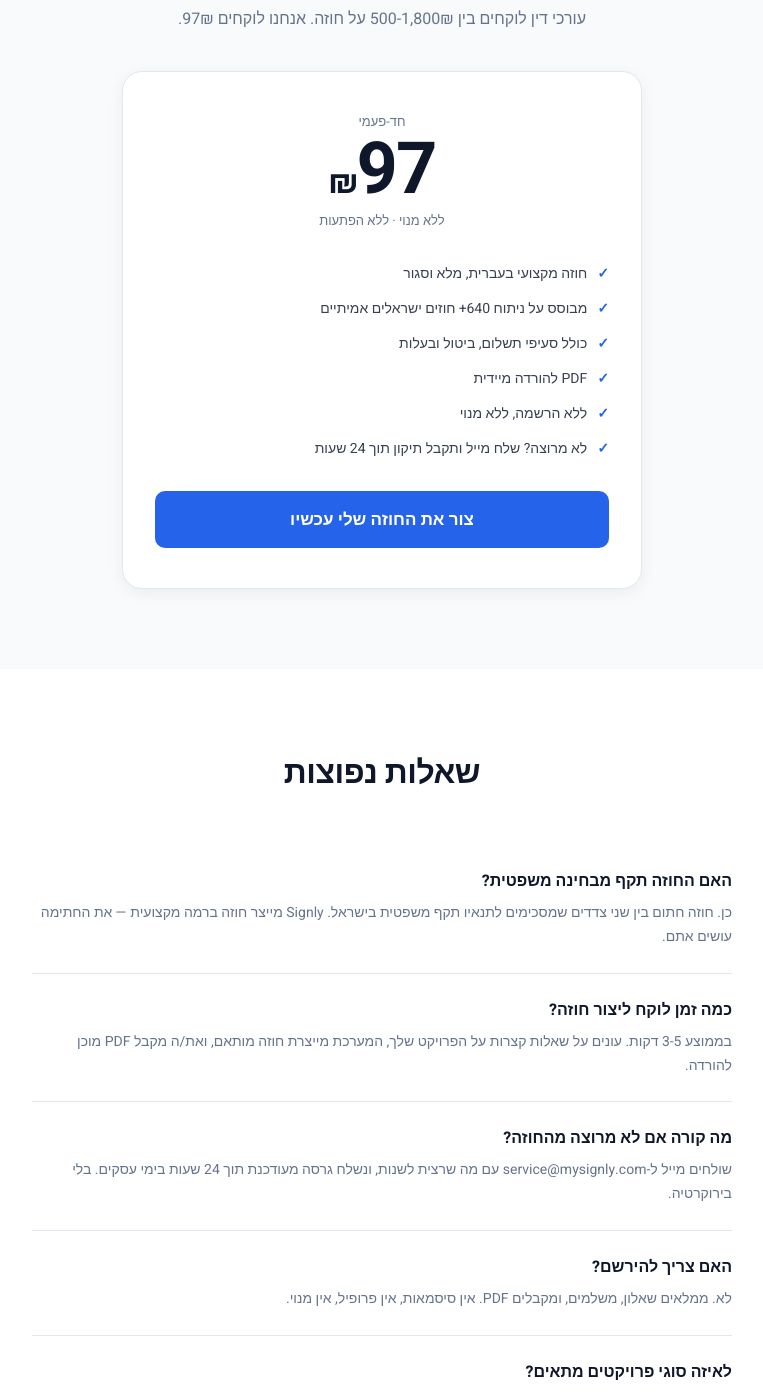
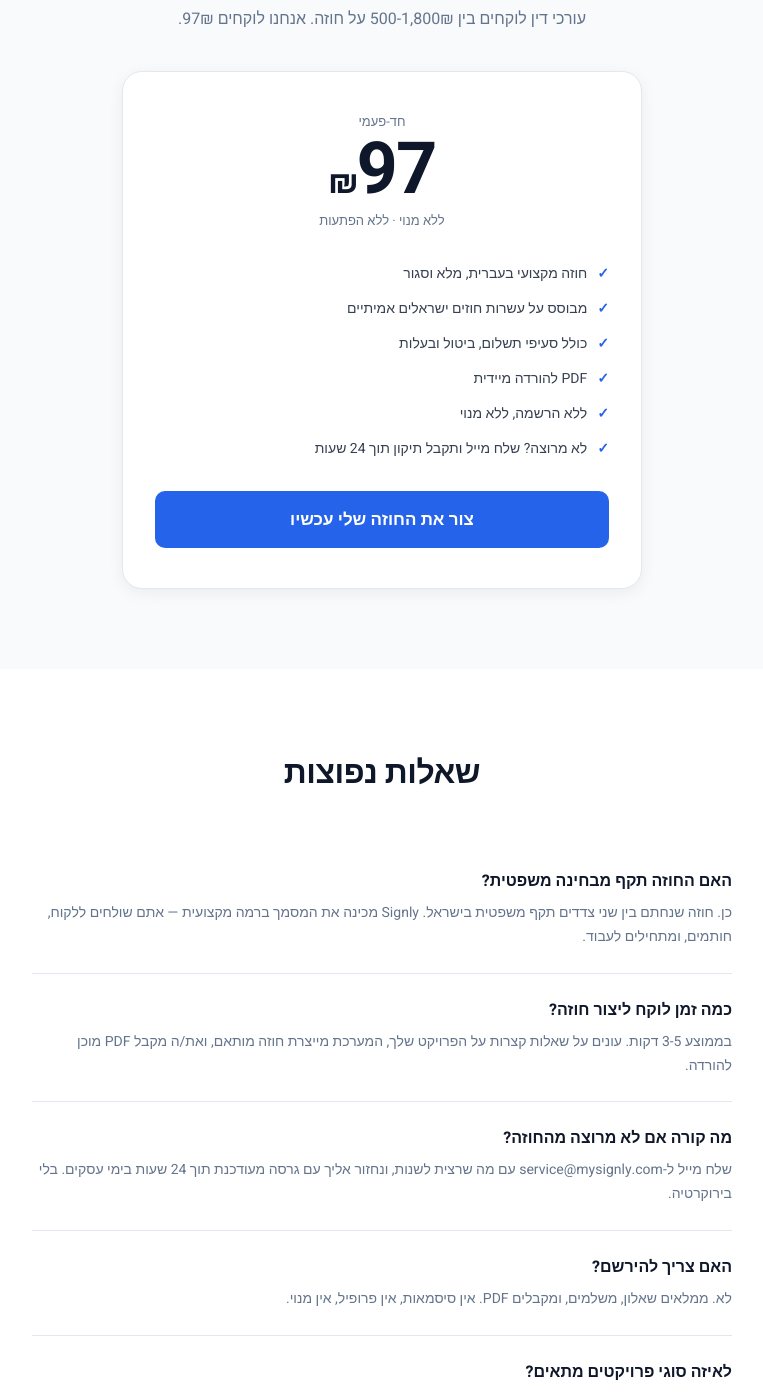
Before and after one commit to linoyayns/signly, a Next.js app: page / in a window 1280 px wide. Shown: the part 4786-6181 px from the top of the page, without its empty margins (258-1021 px from the left). Built offline with nearby package versions, Linux system fonts and the light colour scheme.

Commit message:
copy fixes: 640 to dozens, FAQ grammar consistency

```diff
--- a/app/page.tsx
+++ b/app/page.tsx
@@ -310,7 +310,7 @@ export default function HomePage() {
             <div style={{ display: "flex", flexDirection: "column", gap: 14, marginBottom: 32, textAlign: "right" }}>
               {[
                 "חוזה מקצועי בעברית, מלא וסגור",
-                "מבוסס על ניתוח 640+ חוזים ישראלים אמיתיים",
+                "מבוסס על עשרות חוזים ישראלים אמיתיים",
                 "כולל סעיפי תשלום, ביטול ובעלות",
                 "PDF להורדה מיידית",
                 "ללא הרשמה, ללא מנוי",
@@ -340,7 +340,7 @@ export default function HomePage() {
             {[
               {
                 q: "האם החוזה תקף מבחינה משפטית?",
-                a: "כן. חוזה חתום בין שני צדדים שמסכימים לתנאיו תקף משפטית בישראל. Signly מייצר חוזה ברמה מקצועית — את החתימה עושים אתם.",
+                a: "כן. חוזה שנחתם בין שני צדדים תקף משפטית בישראל. Signly מכינה את המסמך ברמה מקצועית — אתם שולחים ללקוח, חותמים, ומתחילים לעבוד.",
               },
               {
                 q: "כמה זמן לוקח ליצור חוזה?",
@@ -348,7 +348,7 @@ export default function HomePage() {
               },
               {
                 q: "מה קורה אם לא מרוצה מהחוזה?",
-                a: "שולחים מייל ל-service@mysignly.com עם מה שרצית לשנות, ונשלח גרסה מעודכנת תוך 24 שעות בימי עסקים. בלי בירוקרטיה.",
+                a: "שלח מייל ל-service@mysignly.com עם מה שרצית לשנות, ונחזור אליך עם גרסה מעודכנת תוך 24 שעות בימי עסקים. בלי בירוקרטיה.",
               },
               {
                 q: "האם צריך להירשם?",
```
